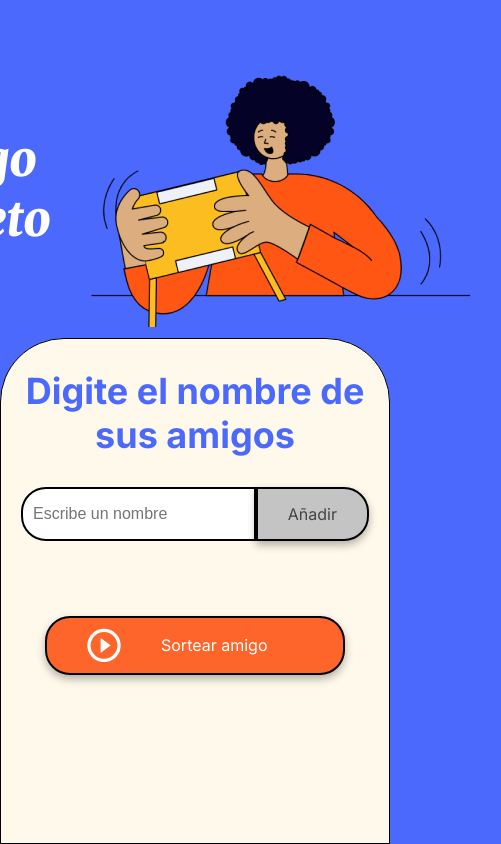
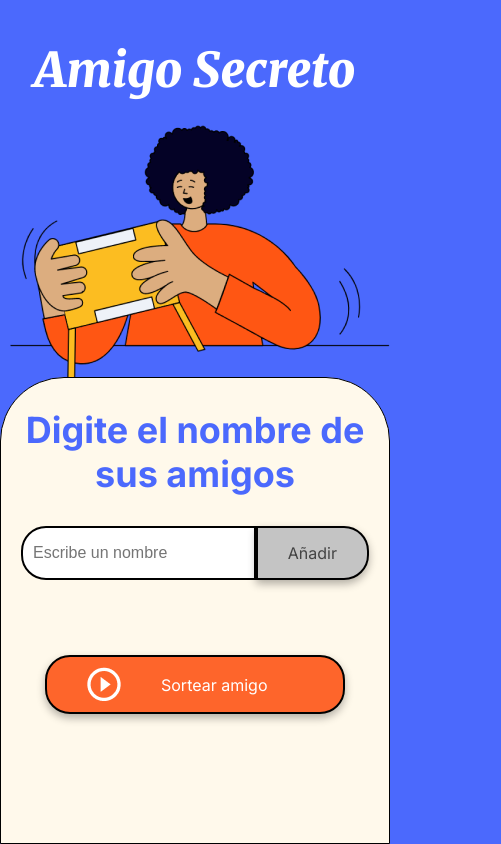
Before and after one commit to TorresMariana/challenge-amigo-secreto, a plain HTML site: page index.html in a window 390 px wide. Shown: the whole page, 501 px wide, since content can reach past the window. Drawn offline with Linux system fonts and the light colour scheme.

Commit message:
mediaquery para dispositivos moviles

```diff
--- a/css/style.css
+++ b/css/style.css
@@ -160,3 +160,12 @@ ul {
 .button-draw:hover {
     background-color: var(--color-button-hover);
 }
+
+
+
+@media screen and (max-width:950px){
+    .header-banner{
+        flex-direction: column;
+    }
+
+}
```
